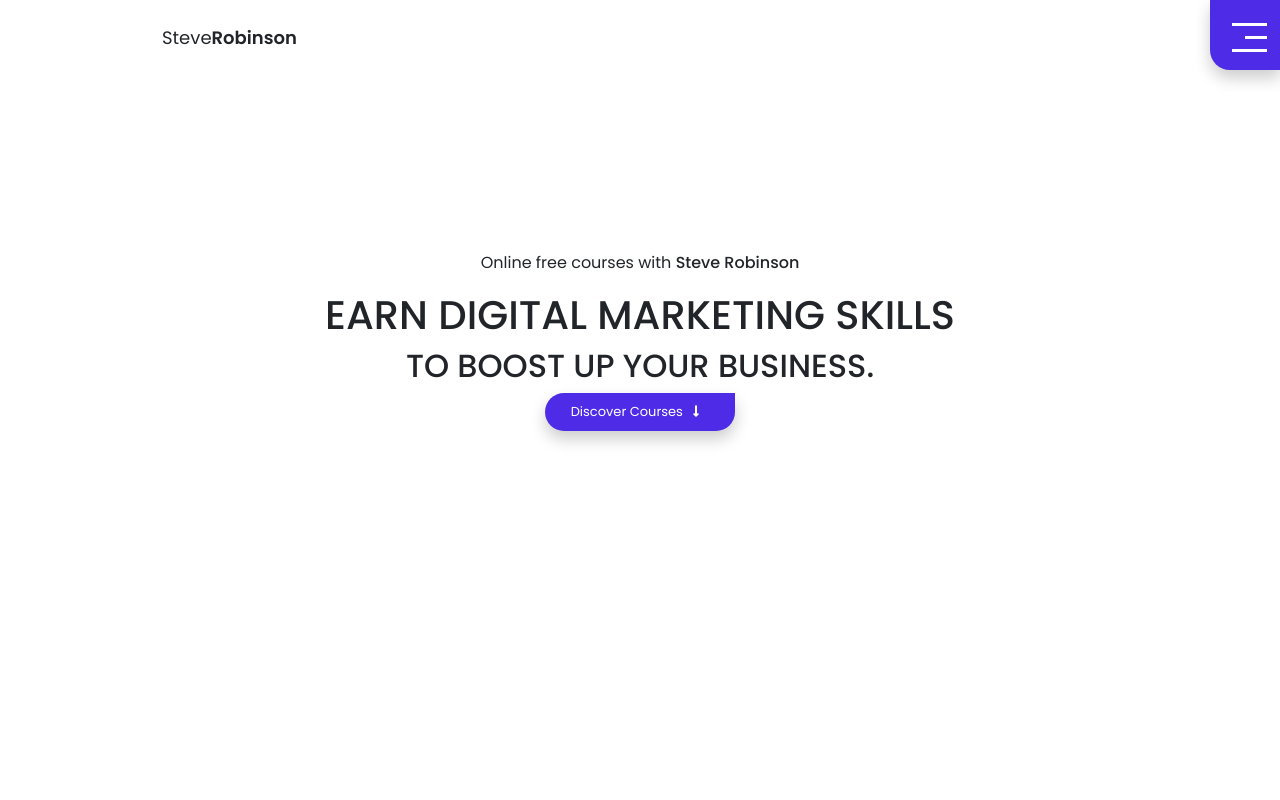
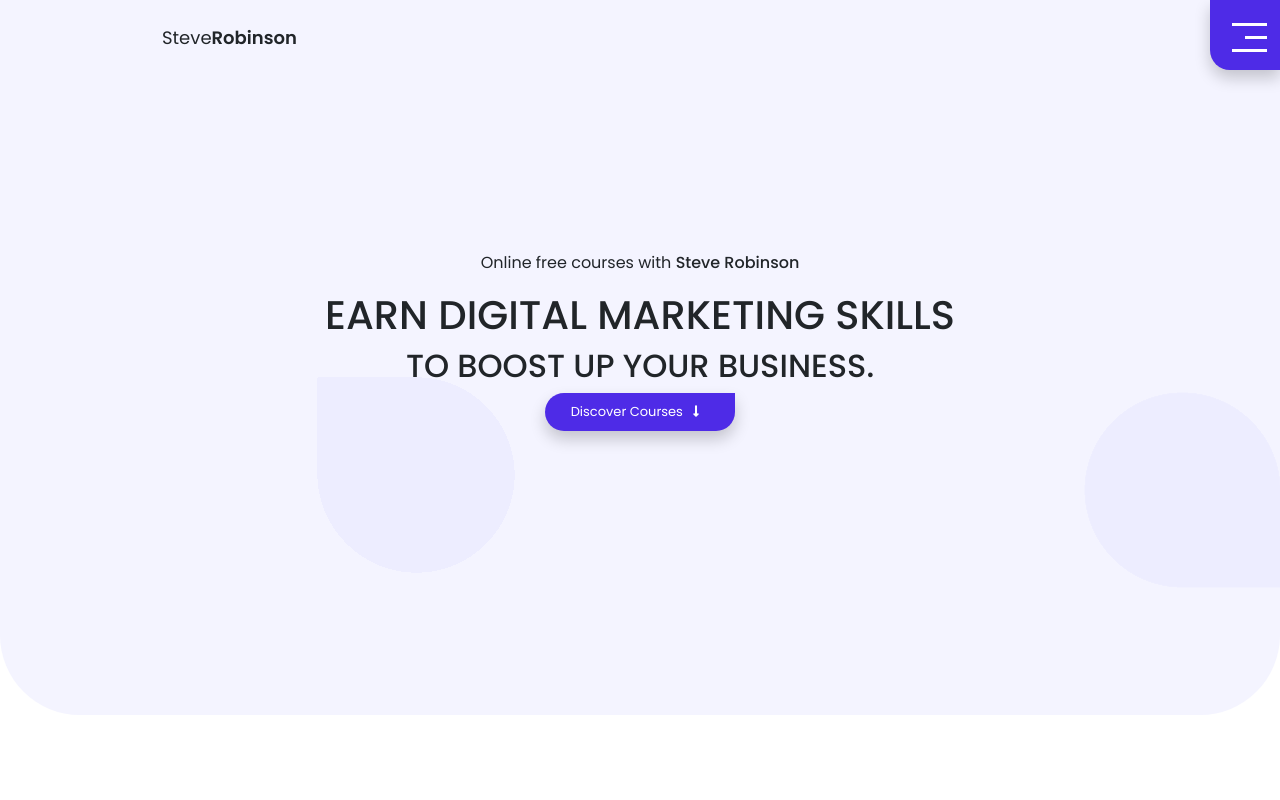
Before and after one commit to abelkmathew/webhack_model1, a plain HTML site: page index.html in a window 1280 px wide. Shown: the top 800 px of the page. Drawn offline with nearby package versions, Linux system fonts and the light colour scheme; the site is published under a folder, as on GitHub Pages, so addresses that start at the root find nothing.

Commit message:
Initial commit

```diff
--- a/css/stylesheet.css
+++ b/css/stylesheet.css
@@ -15,7 +15,7 @@ body{
 
 
 .navbar-hero-wrapper{
-    background-image: url("/assets/BG-Home.png");
+    background-image: url("../assets/BG-Home.png");
     border-radius: 0 0 5rem 5rem;
 }
 
```
